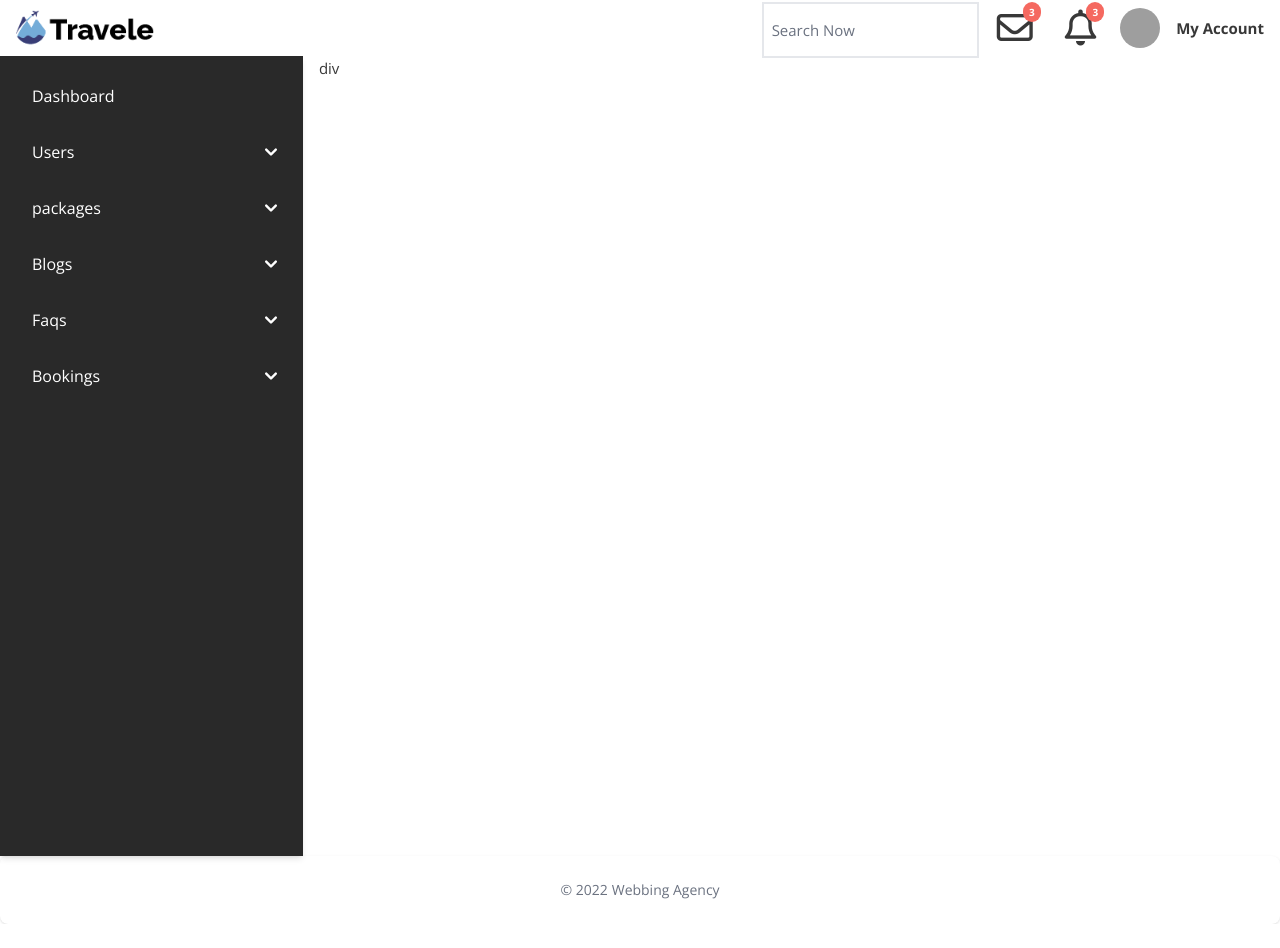
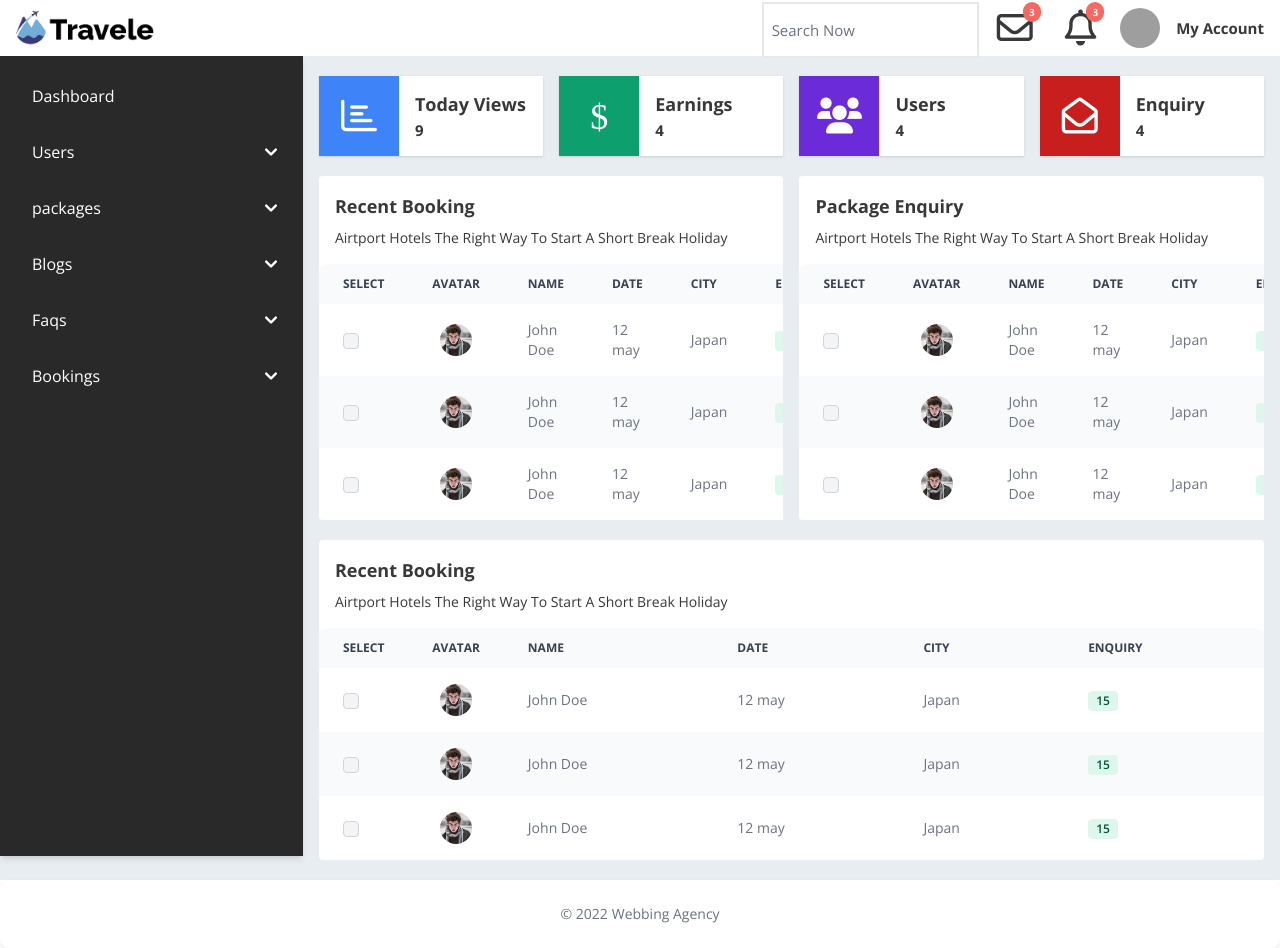
Before and after one commit to mo7amed4a/Travel-App, a React (Vite) app: page /admin in a window 1280 px wide. Before the commit the page ends 924 px from the top, so only its background shows below. Built offline with nearby package versions, Linux system fonts and the light colour scheme; grey boxes are pictures that could not be loaded.

Commit message:
edit dashboard home

```diff
--- a/src/components/TabForPackageDetail.jsx
+++ b/src/components/TabForPackageDetail.jsx
@@ -95,7 +95,7 @@ export function TabForPackageDetail() {
       </Tabs.Item>
       <Tabs.Item title="Map">
         <iframe
-          class="w-full h-[400px]"
+          className="w-full h-[400px]"
           src="https://www.google.com/maps/embed?pb=!1m18!1m12!1m3!1d3452.5028607982685!2d31.232934515117892!3d30.042821081880927!2m3!1f0!2f0!3f0!3m2!1i1024!2i768!4f13.1!3m3!1m2!1s0x14583f8ec6a83167%3A0x89e74fbb74002af0!2sCairo%2C%20Egypt!5e0!3m2!1sen!2seg!4v1695569089754!5m2!1sen!2seg"
           allowfullscreen=""
         ></iframe>
--- a/src/components/dashboard/Header/NavbarAdmin.jsx
+++ b/src/components/dashboard/Header/NavbarAdmin.jsx
@@ -15,7 +15,7 @@ export default function NavbarAdmin({ setAsideToggle }) {
       <div className="flex md:order-2">
         <div>
           <button className="block md:hidden  hover:text-secondary/90 py-2 px-4 hover:bg-gray-300/50 h-full">
-            <i class="fa fa-search text-2xl" aria-hidden="true"></i>
+            <i className="fa fa-search text-2xl" aria-hidden="true"></i>
           </button>
           <input
             className="md:block hidden h-full border-2 m-0.5 px-2"
@@ -31,7 +31,7 @@ export default function NavbarAdmin({ setAsideToggle }) {
               <span className="absolute top-0.5 right-2 z-10 text-white bg-primary rounded-full px-1.5 text-[10px] font-bold py-0.5">
                 3
               </span>
-              <i class="far fa-envelope text-4xl" aria-hidden="true"></i>
+              <i className="far fa-envelope text-4xl" aria-hidden="true"></i>
             </div>
           }
         >
@@ -62,7 +62,7 @@ export default function NavbarAdmin({ setAsideToggle }) {
               <span className="absolute top-0.5 right-2 z-10 text-white bg-primary rounded-full px-1.5 text-[10px] font-bold py-0.5">
                 3
               </span>
-              <i class="far fa-bell text-4xl" aria-hidden="true"></i>
+              <i className="far fa-bell text-4xl" aria-hidden="true"></i>
             </div>
           }
         >
--- /dev/null
+++ b/src/components/dashboard/TableBooking.jsx
@@ -0,0 +1,80 @@
+import { Avatar, Badge, Checkbox, Table } from "flowbite-react";
+import React from "react";
+
+export default function TableBooking({
+  title,
+  description,
+  values = [
+    {
+      select: true,
+      avatar: "/images/comment4.jpg",
+      name: "John Doe",
+      date: "12 may",
+      city: "Japan",
+      enquiry: "15",
+    },
+    {
+      select: true,
+      avatar: "/images/comment4.jpg",
+      name: "John Doe",
+      date: "12 may",
+      city: "Japan",
+      enquiry: "15",
+    },
+    {
+      select: true,
+      avatar: "/images/comment4.jpg",
+      name: "John Doe",
+      date: "12 may",
+      city: "Japan",
+      enquiry: "15",
+    },
+  ],
+}) {
+  return (
+    <div className="rounded bg-white">
+      <div className="p-4 space-y-2">
+        <h1 className="text-lg font-bold">{title}</h1>
+        <p className="text-sm">{description}</p>
+      </div>
+      <div className="overflow-x-auto">
+        <Table striped={true} hoverable>
+          <Table.Head>
+            {/* عرض العناوين من أول عنصر في المصفوفة */}
+            {Object.keys(values[0]).map((key, index) => (
+              <Table.HeadCell key={index}>{key}</Table.HeadCell>
+            ))}
+          </Table.Head>
+          <Table.Body>
+            {/* التنقل عبر كل عنصر في المصفوفة */}
+            {values.map((item, rowIndex) => (
+              <Table.Row key={rowIndex}>
+                {Object.entries(item).map(([key, value], index) => (
+                  <Table.Cell key={index} className={`${(key === "avatar" || key === "select") && "w-16"}`}>
+                    {/* عرض Checkbox إذا كانت قيمة select تساوي true */}
+                    {key === "select" && value === true ? (
+                      <Checkbox />
+                    ) : key === "avatar" ? (
+                      <Avatar
+                        className="[&>*>img]:w-8 [&>*>img]:h-8"
+                        img={value}
+                        alt="User Avatar"
+                        rounded
+                      />
+                    ) : key === "enquiry" ? (
+                      <Badge color="success" className="inline-block">
+                        {value}
+                      </Badge>
+                    ) : (
+                      <span>{value}</span>
+                    )}
+                  </Table.Cell>
+                ))}
+              </Table.Row>
+            ))}
+          </Table.Body>
+        </Table>
+      </div>
+    </div>
+  );
+}
--- a/src/layout/dashoard.layout.jsx
+++ b/src/layout/dashoard.layout.jsx
@@ -24,7 +24,7 @@ export default function DashoardLayout() {
             onClick={() => setAsideToggle((e) => !e)}
           />
         )}
-      <main className="flex">
+      <main className="flex bg-[#e8edf2]">
         {authPAge  && <SidenavAdmin asideToggle={asideToggle} setAsideToggle={setAsideToggle} />}
         <div className={`flex  w-full ${authPAge && "px-4"}`}>
           <Routes>
--- a/src/pages/admin/Dashoard.jsx
+++ b/src/pages/admin/Dashoard.jsx
@@ -1,9 +1,55 @@
 import React from 'react'
+import TableBooking from '/src/components/dashboard/TableBooking.jsx'
+
 
 export default function DashoardPage() {
   return (
-    <div>
-      div
-    </div>
+    <main className='w-full py-5 space-y-5'>
+      <section className='grid grid-cols-1 md:grid-cols-2 xl:grid-cols-4 gap-4'>
+        <div className='bg-white shadow flex h-20'>
+          <div className='bg-blue-500 w-20 h-full flex items-center justify-center text-white'>
+            <i className="text-4xl far fa-chart-bar"></i>
+          </div>
+          <div className='px-4 flex flex-col items-start justify-center'>
+            <p className='text-lg font-bold'>Today Views</p>
+            <span className='font-bold'>9</span>
+          </div>
+        </div>
+        <div className='bg-white shadow flex h-20'>
+          <div className='bg-green-500 w-20 h-full flex items-center justify-center text-white'>
+            <i className="text-4xl  far fa-dollar-sign"></i>
+          </div>
+          <div className='px-4 flex flex-col items-start justify-center'>
+            <p className='text-lg font-bold'>Earnings</p>
+            <span className='font-bold'>4</span>
+          </div>
+        </div>
+        <div className='bg-white shadow flex h-20'>
+          <div className='bg-purple-700 w-20 h-full flex items-center justify-center text-white'>
+            <i className="text-4xl far fas fa-users"></i>
+          </div>
+          <div className='px-4 flex flex-col items-start justify-center'>
+            <p className='text-lg font-bold'>Users</p>
+            <span className='font-bold'>4</span>
+          </div>
+        </div>
+        <div className='bg-white shadow flex h-20'>
+          <div className='bg-red-700 w-20 h-full flex items-center justify-center text-white'>
+            <i className="text-4xl far fa-envelope-open"></i>
+          </div>
+          <div className='px-4 flex flex-col items-start justify-center'>
+            <p className='text-lg font-bold'>Enquiry</p>
+            <span className='font-bold'>4</span>
+          </div>
+        </div>
+      </section>
+      <section className='mt-10 grid grid-cols-1 lg:grid-cols-2 gap-4'>
+        <TableBooking title="Recent Booking" description="Airtport Hotels The Right Way To Start A Short Break Holiday" />
+        <TableBooking title="Package Enquiry" description="Airtport Hotels The Right Way To Start A Short Break Holiday" />
+      </section>
+      <section>
+        <TableBooking title="Recent Booking" description="Airtport Hotels The Right Way To Start A Short Break Holiday" />
+      </section>
+    </main>
   )
 }
```
Also changed, not shown: public/images/comment4.jpg (added).
